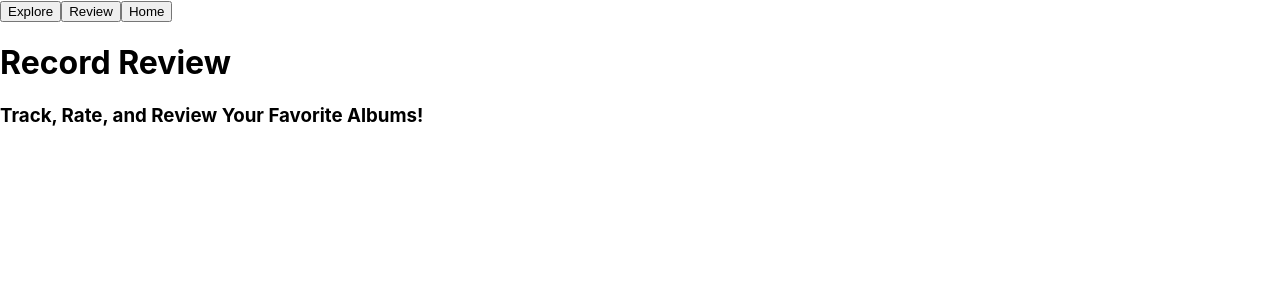
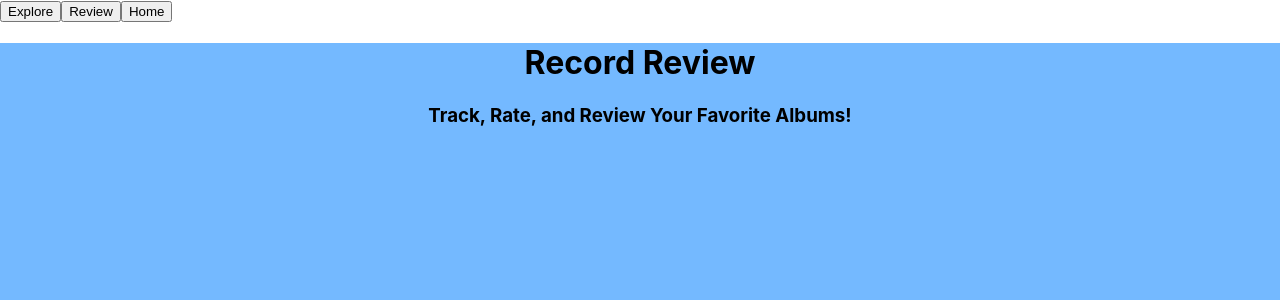
Before and after one commit to dsalaza/Phase2Project, a React (Create React App) app: page / in a window 1280 px wide. Shown: the top 300 px of the page. Built offline with nearby package versions, Linux system fonts and the light colour scheme; no server answers.

Commit message:
Add CSS stying for background

```diff
--- a/src/Homepage.js
+++ b/src/Homepage.js
@@ -2,7 +2,7 @@ import React from 'react'
 
 function Homepage() {
   return (
-    <div>
+    <div id="backgroundimg">
         <h1 id='homepageheader'>Record Review</h1>
         <h3 id='subheader'>Track, Rate, and Review Your Favorite Albums!</h3>
     </div>
--- a/src/index.css
+++ b/src/index.css
@@ -41,3 +41,11 @@ code {
   height: 80%;
   border-style: solid;
 }
+
+#backgroundimg {
+  background-color: #74b9ff;
+  width: 100%;
+  height: 1000px;
+  z-index: 1;
+  text-align: center;
+}
```
Also changed, not shown: src/Explorer.js (+5 -5 lines).
